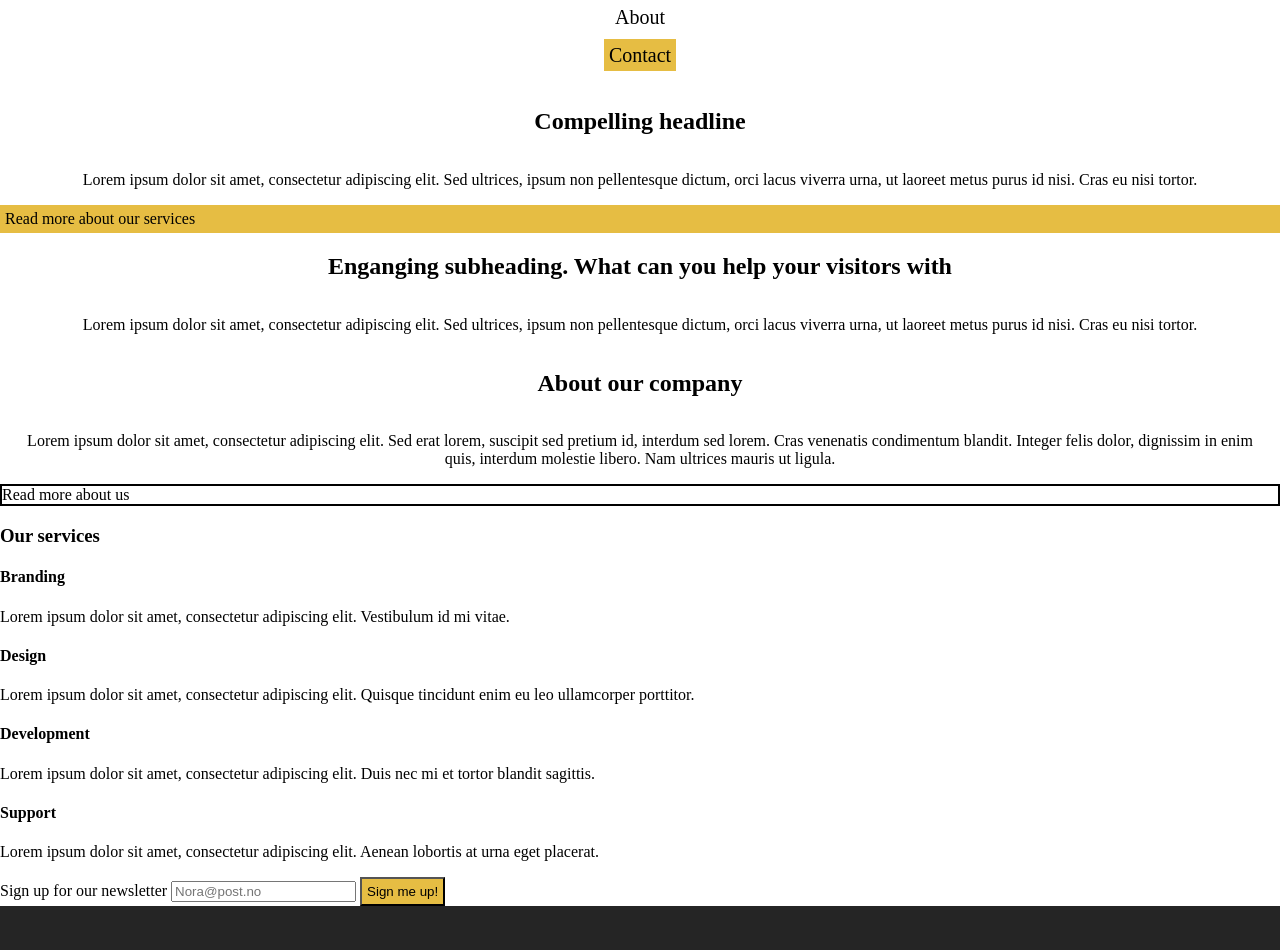
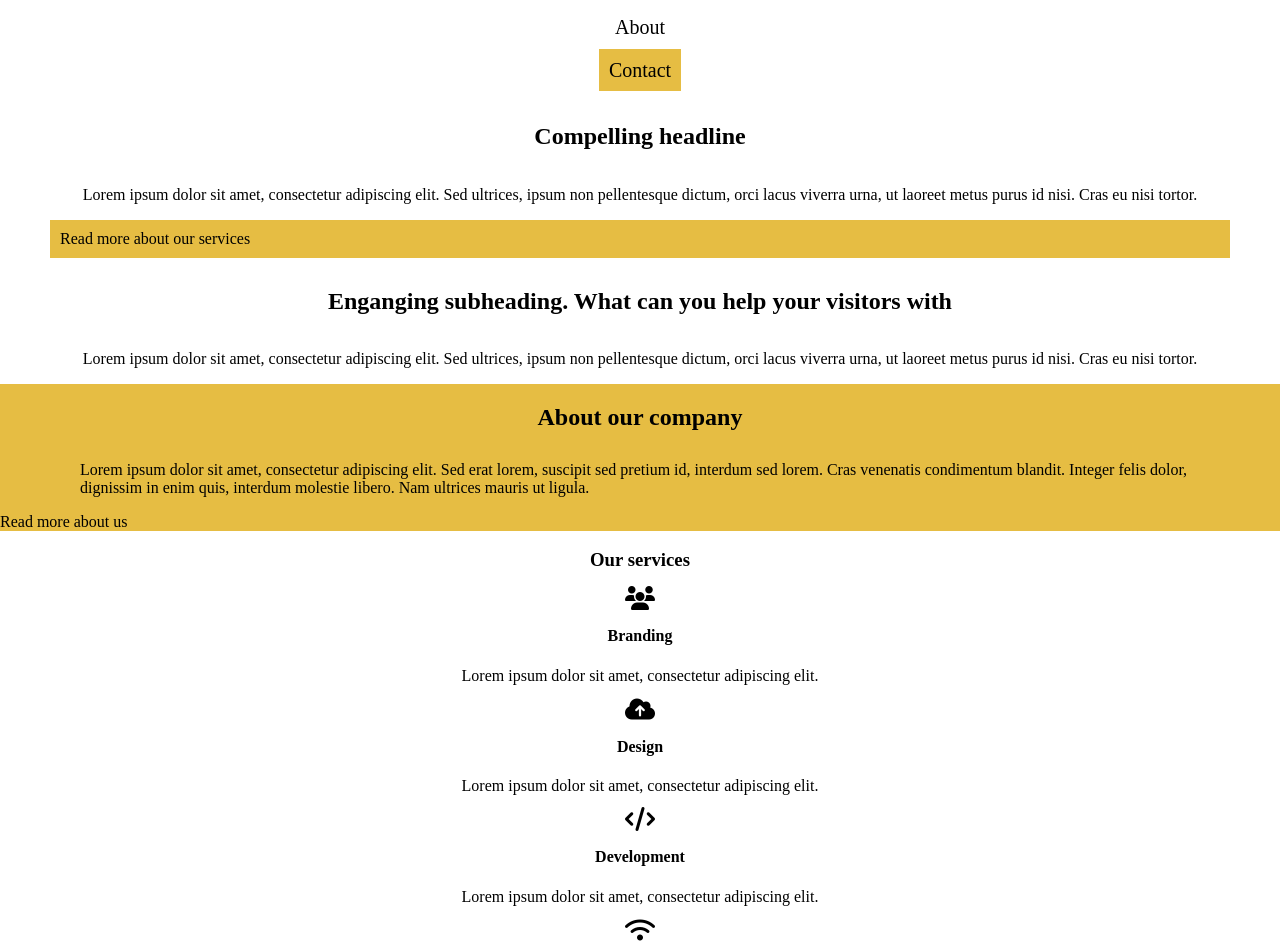
Before and after one commit to Vildedr/Eksamen2023, a plain HTML site: page index.html in a window 1280 px wide. Shown: the part 235-1185 px from the top of the page. Drawn offline with Linux system fonts and the light colour scheme.

Commit message:
Flex og fiks

```diff
--- a/css/style.css
+++ b/css/style.css
@@ -24,6 +24,7 @@ header nav a img{
     height: 90px;
     width: 90px;
     margin-top: 50px;
+    margin-left: 10px;
  }
 
 header nav ul{
@@ -33,7 +34,7 @@ header nav ul{
 
 header nav ul li{
     list-style: none;
-    margin: 5px;
+    margin: 10px;
     padding: 5px;
 }
 
@@ -41,6 +42,11 @@ header nav ul li a{
     text-decoration: none;
     color: #000;
     font-size: 20px;
+}
+
+.contact-btn{
+    background-color: #e6bd43;
+    padding: 10px;
 }
 
 /**MAIN**/
@@ -60,6 +66,14 @@ header nav ul li a{
 }
 
 /**MULIG DET MÅ BLI EN DE GULE MÅ BLI BUTTON**/
+#flexboks1 a{
+    text-decoration: none;
+    background-color: #e6bd43;
+    color: #000;
+    margin-left: 50px;
+    margin-right: 50px;
+    padding: 10px;
+}
 
 #flexboks2{
     display: flex;
@@ -68,6 +82,7 @@ header nav ul li a{
 
 #flexboks2 h2{
     text-align: center;
+    margin: 30px 16px 19px 16px;
 }
 
 #flexboks2 p{
@@ -78,29 +93,68 @@ header nav ul li a{
 #flexboks3{
     display: flex;
     flex-direction: column;
+    background-color: #e6bd43;
 }
 
 #flexboks3 h2{
+    align-self: center;
+}
+
+#flexboks3 p{
+    text-align: left;
+    margin: 10px 80px 16px 80px;
+}
+
+.border-btn{
+    text-decoration: none;
+    color: #000;
+}
+
+#flexboks4{
+    display: flex;
+    flex-direction: column;
+}
+
+#flexboks4 h3{
+    align-self: center;
+}
+
+#flexboks4 i{
+    align-self: center;
+    scale: 1.5;
+}
+
+#flexboks4 article h4{
     text-align: center;
 }
 
-#flexboks3 p{
+#flexboks4 article p{
     text-align: center;
     margin: 16px;
 }
 
+#flexboks5{
+    display: flex;
+    flex-direction: column;
+    background-color: rgb(220, 219, 219);
+    padding-bottom: 40px;
+    padding-top: 40px;
+}
+
+#flexboks5 h5{
+    align-self: center;
+}
+
+#flexboks5 article{
+    align-self: center;
+}
+
+#flexboks5 article input{
+    padding: 10px;
+}
+
 .gul-btn{
     background-color: #e6bd43;
-    color: #000;
-    text-decoration: none;
-    padding: 5px;
-}
-
-.border-btn{
-    border-style: solid;
-    border-width: 2px;
-    color: #000;
-    text-decoration: none;
 }
 
 /**FOOTER**/
--- a/index.html
+++ b/index.html
@@ -16,7 +16,7 @@
                         <li><a href="index.html">Home</a></li>
                         <li><a href="products.html">Portfolio</a></li>
                         <li><a href="about.html">About</a></li>
-                        <li><a href="#" class="gul-btn">Contact</a></li>
+                        <li><a href="#" class="contact-btn">Contact</a></li>
                     </ul>
                 </nav>
             </header>
@@ -25,7 +25,7 @@
                     <article id="flexboks1">
                         <h2>Compelling headline</h2>
                         <p>Lorem ipsum dolor sit amet, consectetur adipiscing elit. Sed ultrices, ipsum non pellentesque dictum, orci lacus viverra urna, ut laoreet metus purus id nisi. Cras eu nisi tortor.</p>
-                        <a href="#" class="gul-btn">Read more about our services</a>
+                        <a href="#">Read more about our services</a>
                     </article>
                 </section>
                 <section>
@@ -41,29 +41,36 @@
                         <a href="#" class="border-btn">Read more about us</a>
                     </article>
                 </section>
-                <section>
+                <section id="flexboks4">
                     <h3>Our services</h3>
+                    <i class="fa-solid fa-users"></i>
                     <article>
                         <h4>Branding</h4>
-                        <p>Lorem ipsum dolor sit amet, consectetur adipiscing elit. Vestibulum id mi vitae.</p>
+                        <p>Lorem ipsum dolor sit amet, consectetur adipiscing elit.</p>
                     </article>
+                    <i class="fa-solid fa-cloud-arrow-up"></i>
                     <article>
                         <h4>Design</h4>
-                        <p>Lorem ipsum dolor sit amet, consectetur adipiscing elit. Quisque tincidunt enim eu leo ullamcorper porttitor.</p>
+                        <p>Lorem ipsum dolor sit amet, consectetur adipiscing elit.</p>
                     </article>
+                    <i class="fa-solid fa-code"></i>
                     <article>
                         <h4>Development</h4>
-                        <p>Lorem ipsum dolor sit amet, consectetur adipiscing elit. Duis nec mi et tortor blandit sagittis.</p>
+                        <p>Lorem ipsum dolor sit amet, consectetur adipiscing elit.</p>
                     </article>
+                    <i class="fa-solid fa-wifi"></i>
                     <article>
                         <h4>Support</h4>
-                        <p>Lorem ipsum dolor sit amet, consectetur adipiscing elit. Aenean lobortis at urna eget placerat.</p>
+                        <p>Lorem ipsum dolor sit amet, consectetur adipiscing elit.</p>
                     </article>
                 </section>
-                <section>
-                    <label for="sign-up">Sign up for our newsletter</label>
-                    <input type="text" name="sign-up" placeholder="Nora@post.no" id="sign-up">
-                    <input type="submit" value="Sign me up!" class="gul-btn">
+                <section id="flexboks5">
+                    <h5>Sign up for our newsletter</h5>
+                    <article>
+                        <label for="sign-up"></label>
+                        <input type="text" name="sign-up" placeholder="Nora@post.no" id="sign-up">
+                        <input type="submit" value="Sign me up!" class="gul-btn">
+                    </article>
                 </section>
             </main>
             <footer>
```
Also changed, not shown: img/keyboard.jpg (added).
